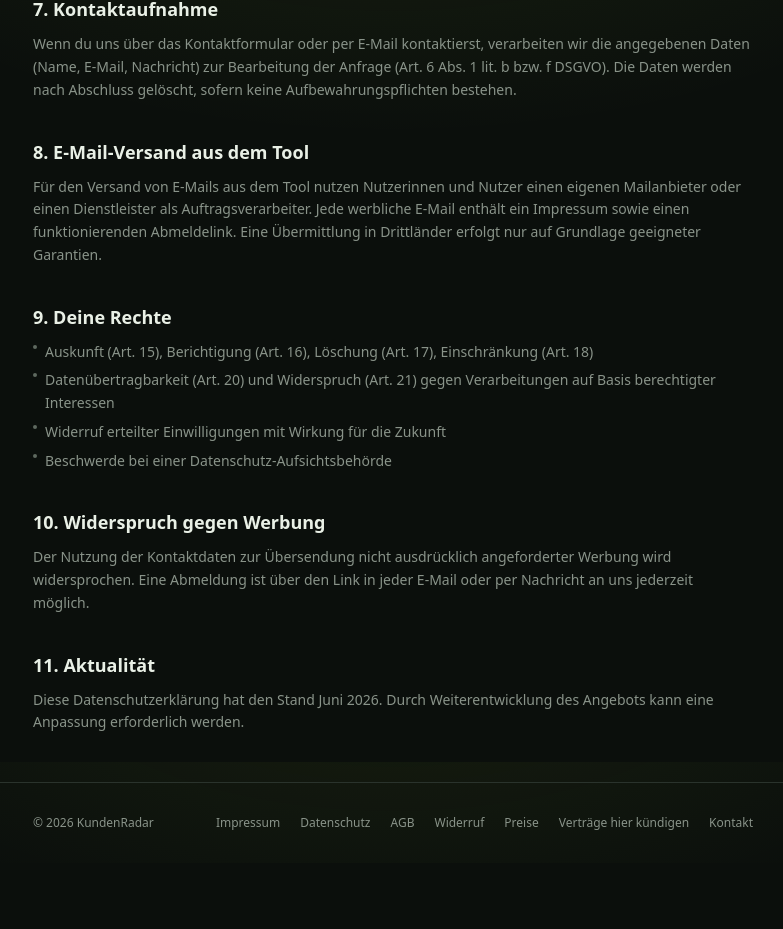
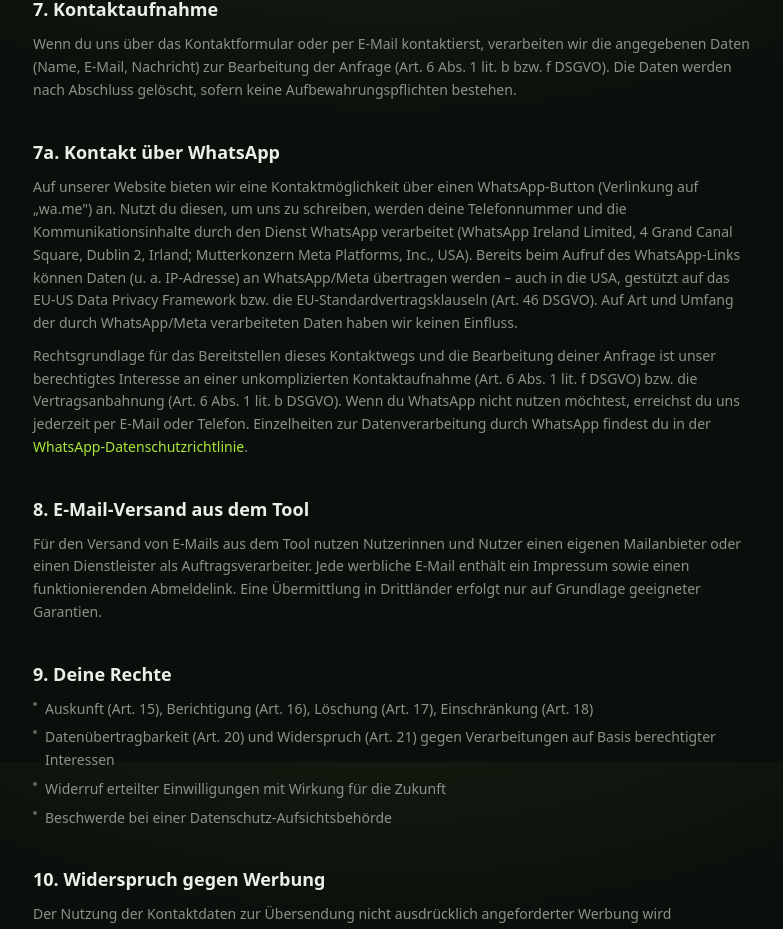
Before and after one commit to personal-glitch/lead-finder, a Next.js app: page /datenschutz in a window 1280 px wide. Shown: the part 2438-3367 px from the top of the page, without its empty margins (247-1030 px from the left). Before the commit the page ends 3301 px from the top, so only its background shows below. Built offline with nearby package versions, Linux system fonts and the light colour scheme; no server answers.

Commit message:
Update 2026-06-15 14:08

```diff
--- a/src/app/datenschutz/page.tsx
+++ b/src/app/datenschutz/page.tsx
@@ -104,6 +104,24 @@
         nach Abschluss gelöscht, sofern keine Aufbewahrungspflichten bestehen.
       </P>
 
+      <H2>7a. Kontakt über WhatsApp</H2>
+      <P>
+        Auf unserer Website bieten wir eine Kontaktmöglichkeit über einen WhatsApp-Button (Verlinkung auf
+        „wa.me") an. Nutzt du diesen, um uns zu schreiben, werden deine Telefonnummer und die
+        Kommunikationsinhalte durch den Dienst WhatsApp verarbeitet (WhatsApp Ireland Limited, 4 Grand Canal
+        Square, Dublin 2, Irland; Mutterkonzern Meta Platforms, Inc., USA). Bereits beim Aufruf des
+        WhatsApp-Links können Daten (u. a. IP-Adresse) an WhatsApp/Meta übertragen werden – auch in die USA,
+        gestützt auf das EU-US Data Privacy Framework bzw. die EU-Standardvertragsklauseln (Art. 46 DSGVO).
+        Auf Art und Umfang der durch WhatsApp/Meta verarbeiteten Daten haben wir keinen Einfluss.
+      </P>
+      <P>
+        Rechtsgrundlage für das Bereitstellen dieses Kontaktwegs und die Bearbeitung deiner Anfrage ist unser
+        berechtigtes Interesse an einer unkomplizierten Kontaktaufnahme (Art. 6 Abs. 1 lit. f DSGVO) bzw. die
+        Vertragsanbahnung (Art. 6 Abs. 1 lit. b DSGVO). Wenn du WhatsApp nicht nutzen möchtest, erreichst du uns
+        jederzeit per E-Mail oder Telefon. Einzelheiten zur Datenverarbeitung durch WhatsApp findest du in der{" "}
+        <a href="https://www.whatsapp.com/legal/privacy-policy-eea" className="text-[var(--color-brand)] hover:underline" target="_blank" rel="noreferrer noopener">WhatsApp-Datenschutzrichtlinie</a>.
+      </P>
+
       <H2>8. E-Mail-Versand aus dem Tool</H2>
       <P>
         Für den Versand von E-Mails aus dem Tool nutzen Nutzerinnen und Nutzer einen eigenen Mailanbieter oder einen
```
